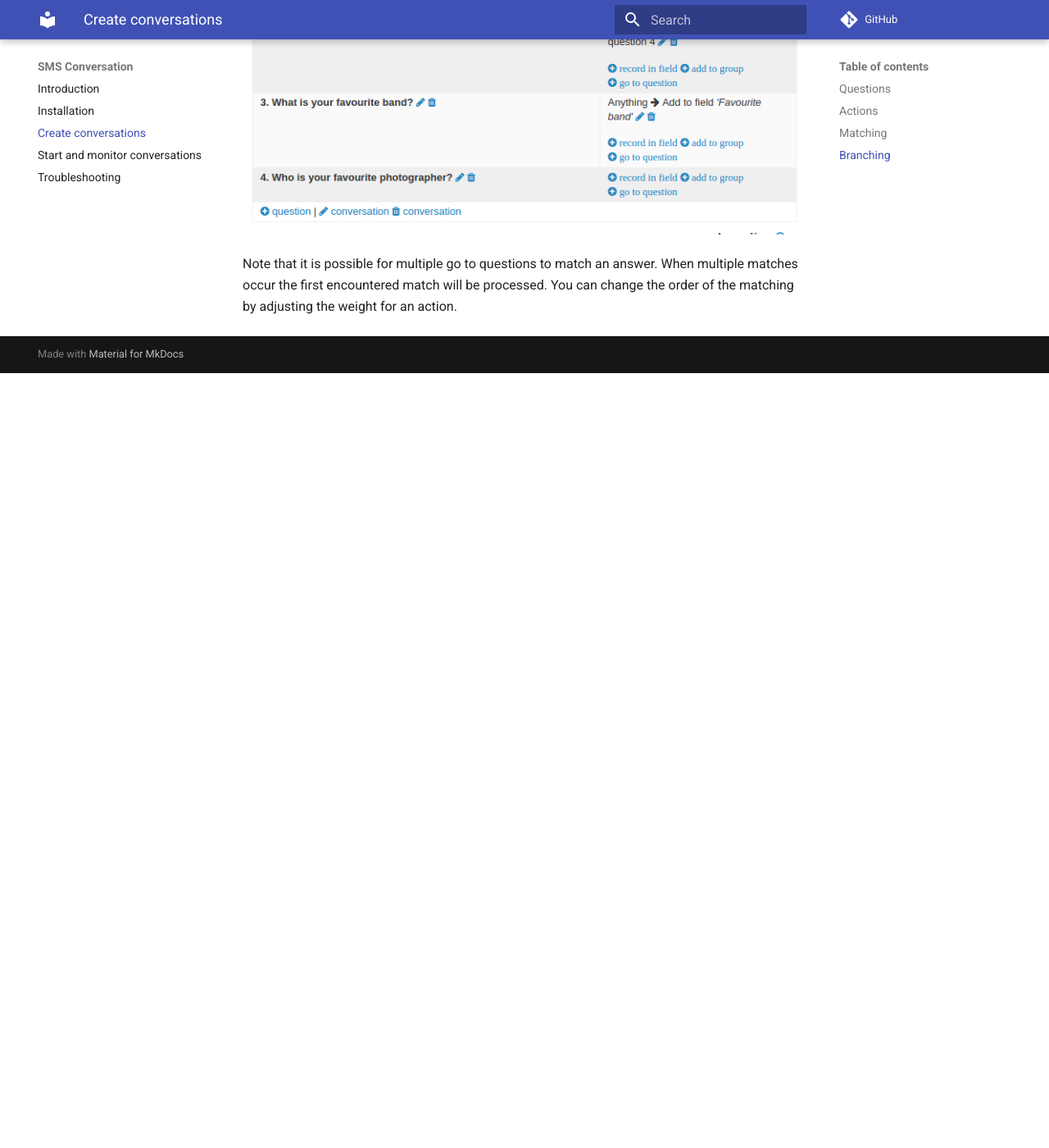
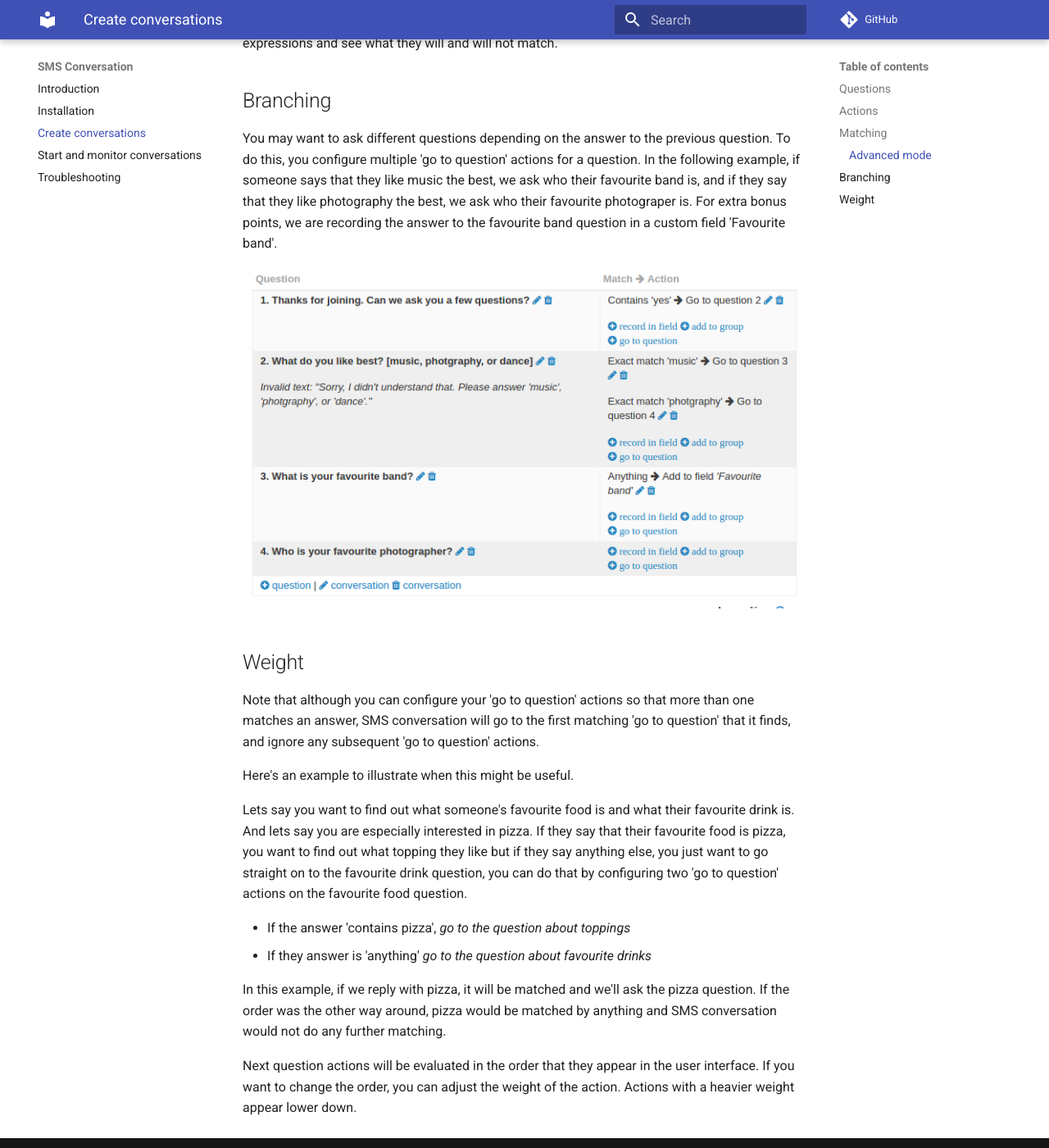
Before and after one commit to 3sd/civicrm-sms-conversation, an MkDocs documentation site: the page built from docs/create-conversations.md, in a window 1280 px wide and 1400 px high, scrolled down 2735 px. Shown: the whole window at 82% size. Built offline with MkDocs 1.6.1 and Material for MkDocs 9.7.7, drawn with Linux system fonts in a browser that asks for light colours; comment, search, counter and statistics services are not loaded; old or Windows-style settings are respelled for this version of MkDocs; before the commit the page ends 3190 px from its top, so only the background shows below that; some of the changed text lies outside the part shown.

Commit message:
Documentation tweaks

```diff
--- a/docs/create-conversations.md
+++ b/docs/create-conversations.md
@@ -37,9 +37,22 @@ In the example below, we only ask question 2 if the answer to question 1 contain
 
 Matching is configured for each action and there are a few different matching types to choose from. Most are self explanatory and documented in the user interface (click on the question marks for more info).
 
-An advanced mode allows you to define a regular expression for the matching. This is useful if you want to configure more sophisticated pattern matching for national ID numbers or post codes or similar.
+If no matching action is found for a question, then the Invalid text will be sent.  This is useful, for example, when you are looking for an expected answer and want to repeat the question if you do not receive an answer that you were looking for (see the example above).
 
-If no matching action is found for a question, then the Invalid text will be sent.  This is useful, for example, when you are looking for an expected answer and want to repeat the question if you do not receive an answer that you were looking for (see the example above).
+### Advanced mode
+
+An advanced mode allows you to define a **regular expression** for the matching. This is useful if you want to configure more sophisticated pattern matching for national ID numbers or post codes or similar.
+
+Here are a couple of examples:
+
+Regular expression | Matches
+:----------------- | :---------------------------------------------------------
+^a                 | Starts with the character 'a'
+\d{5}              | A five digit number
+^[a-c]+$           | A string made up of the characters a b and c exclusively
+x.\*y              | any string that contains the letters x and y in that order
+
+Regular expressions are very powerful, but do have a bit of a learning curve. http://www.phpliveregex.com/ is a handy tool that allows you to experiment with regular expressions and see what they will and will not match.
 
 ## Branching
 
@@ -47,4 +60,17 @@ You may want to ask different questions depending on the answer to the previous
 
 ![SMS conversations](./sms-conversation-branching.png)
 
-Note that it is possible for multiple go to questions to match an answer. When multiple matches occur the first encountered match will be processed. You can change the order of the matching by adjusting the weight for an action.
+## Weight
+
+Note that although you can configure your 'go to question' actions so that more than one matches an answer, SMS conversation will go to the first matching 'go to question' that it finds, and ignore any subsequent 'go to question' actions.
+
+Here's an example to illustrate when this might be useful.
+
+Lets say you want to find out what someone's favourite food is and what their favourite drink is. And lets say you are especially interested in pizza. If they say that their favourite food is pizza, you want to find out what topping they like but if they say anything else, you just want to go straight on to the favourite drink question, you can do that by configuring two 'go to question' actions on the favourite food question.
+
+* If the answer 'contains pizza', *go to the question about toppings*
+* If they answer is 'anything' *go to the question about favourite drinks*
+
+In this example, if we reply with pizza, it will be matched and we'll ask the pizza question. If the order was the other way around, pizza would be matched by anything and SMS conversation would not do any further matching.
+
+Next question actions will be evaluated in the order that they appear in the user interface. If you want to change the order, you can adjust the weight of the action. Actions with a heavier weight appear lower down.
```
Also changed, not shown: docs/start-and-monitor-conversations.md (+1 -1 lines).
